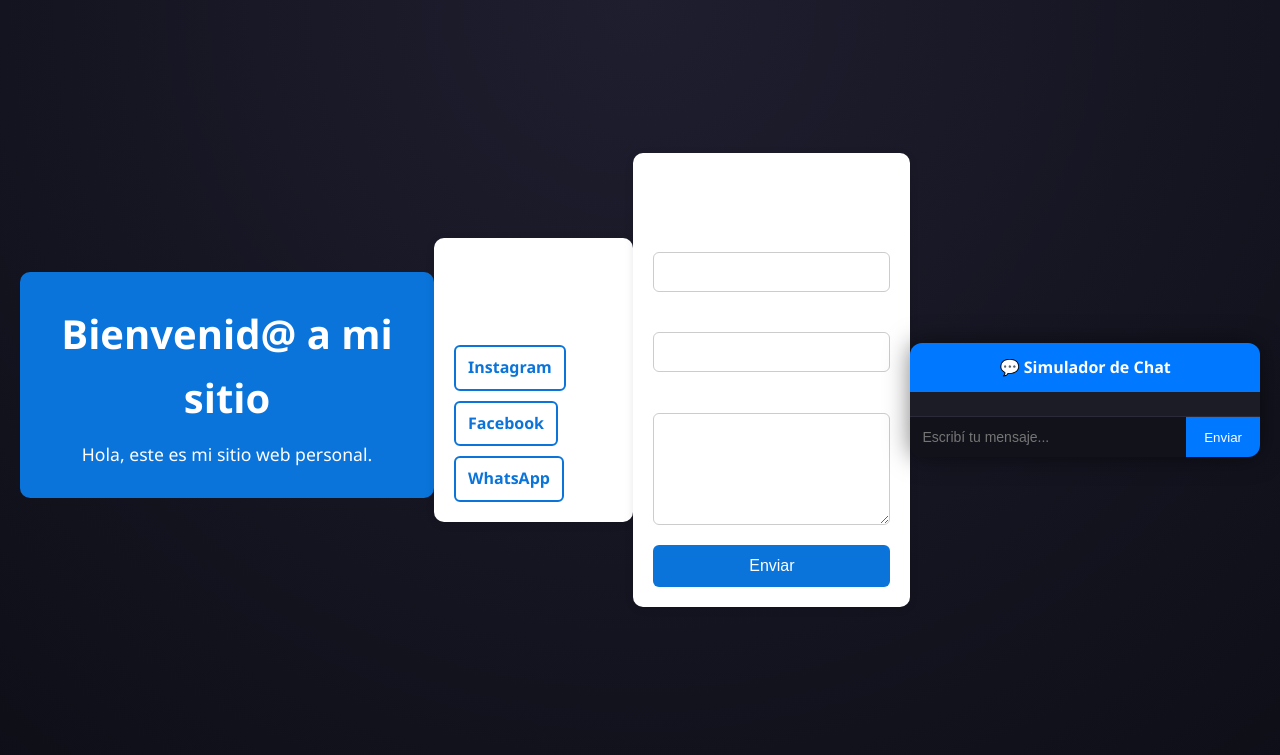
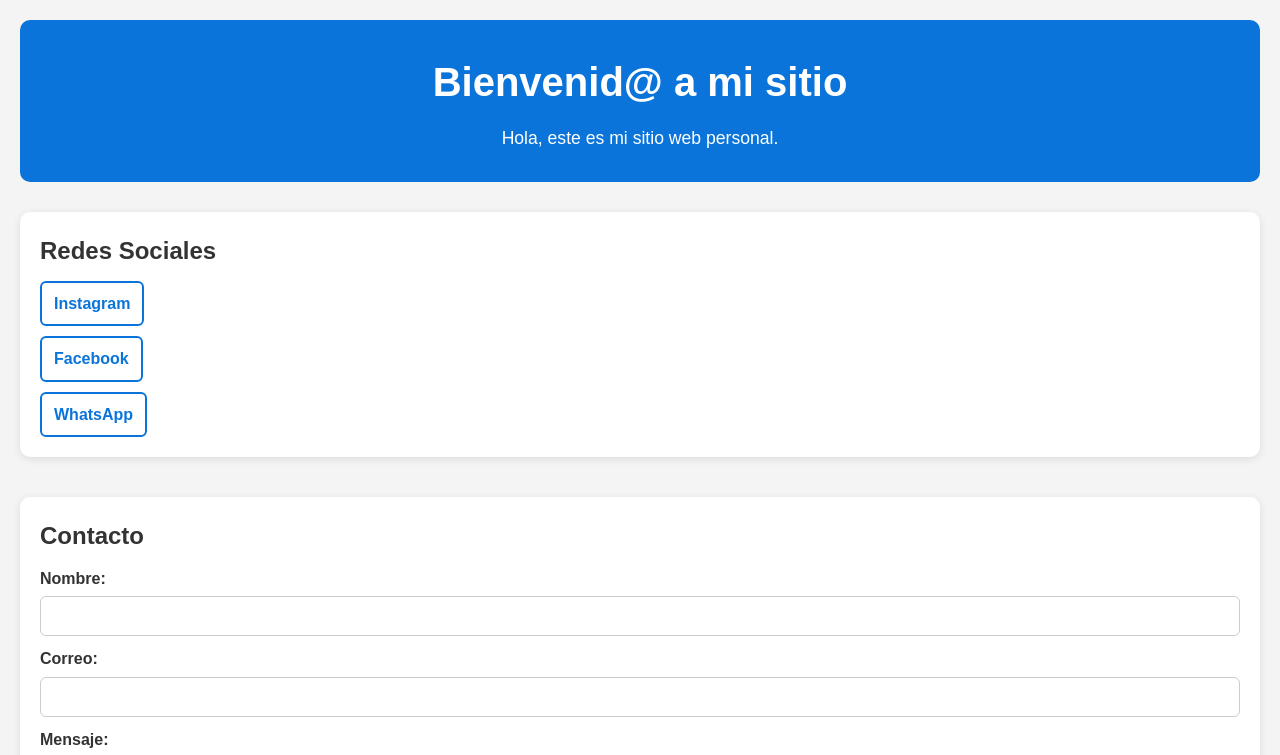
Before and after one commit to David742s/Mi-sitio, a plain HTML site: page index.html in a window 1280 px wide. Shown: the top 755 px of the page. Drawn offline with Linux system fonts and the light colour scheme; files that its build step writes are made by us from their sources; files whose address does not match are found by name.

Commit message:
Update style.css

```diff
--- a/css/style.css
+++ b/css/style.css
@@ -112,114 +112,3 @@ form button:hover {
     font-size: 0.95rem;
   }
 }
-body {
-  background: radial-gradient(circle at top, #1e1e2f, #0e0e17);
-  color: #fff;
-  font-family: 'Segoe UI', sans-serif;
-  display: flex;
-  justify-content: center;
-  align-items: center;
-  height: 100vh;
-  margin: 0;
-}
-
-.chat-wrapper {
-  width: 380px;
-  background: #15151e;
-  border-radius: 12px;
-  overflow: hidden;
-  box-shadow: 0 0 25px rgba(0, 0, 0, 0.5);
-  display: flex;
-  flex-direction: column;
-}
-
-.chat-header {
-  background: #0078ff;
-  padding: 12px;
-  font-weight: bold;
-  text-align: center;
-}
-
-.chat-box {
-  flex: 1;
-  padding: 12px;
-  overflow-y: auto;
-  display: flex;
-  flex-direction: column;
-  gap: 8px;
-  background: #1c1c26;
-}
-
-.message {
-  max-width: 80%;
-  padding: 10px 14px;
-  border-radius: 10px;
-  line-height: 1.4;
-  animation: fadeIn 0.3s ease;
-}
-
-.user {
-  background: #0078ff;
-  align-self: flex-end;
-}
-
-.bot {
-  background: #2e2e3d;
-  align-self: flex-start;
-}
-
-.typing {
-  font-style: italic;
-  color: #ccc;
-}
-
-.typing::after {
-  content: "";
-  display: inline-block;
-  width: 6px;
-  height: 6px;
-  margin-left: 4px;
-  border-radius: 50%;
-  background: #ccc;
-  animation: blinkDots 1s infinite steps(3);
-}
-
-@keyframes fadeIn {
-  from { opacity: 0; transform: translateY(8px); }
-  to { opacity: 1; transform: translateY(0); }
-}
-
-@keyframes blinkDots {
-  0%, 20% { content: ""; }
-  40% { content: "."; }
-  60% { content: ".."; }
-  80%, 100% { content: "..."; }
-}
-
-.chat-input {
-  display: flex;
-  border-top: 1px solid #2a2a3b;
-  background: #12121b;
-}
-
-input {
-  flex: 1;
-  padding: 12px;
-  border: none;
-  background: transparent;
-  color: white;
-  font-size: 14px;
-}
-
-button {
-  background: #0078ff;
-  color: white;
-  border: none;
-  padding: 12px 18px;
-  cursor: pointer;
-  transition: 0.2s;
-}
-
-button:hover {
-  background: #3395ff;
-}
```
